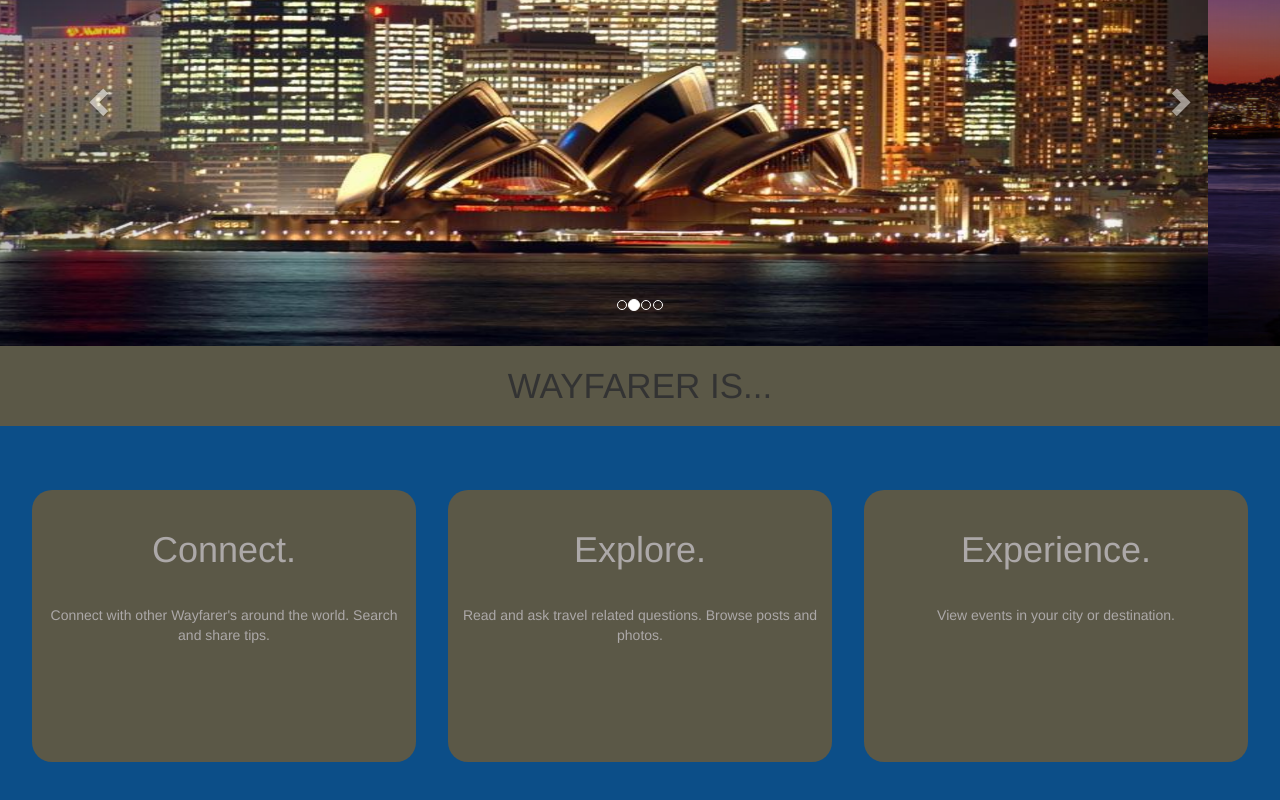
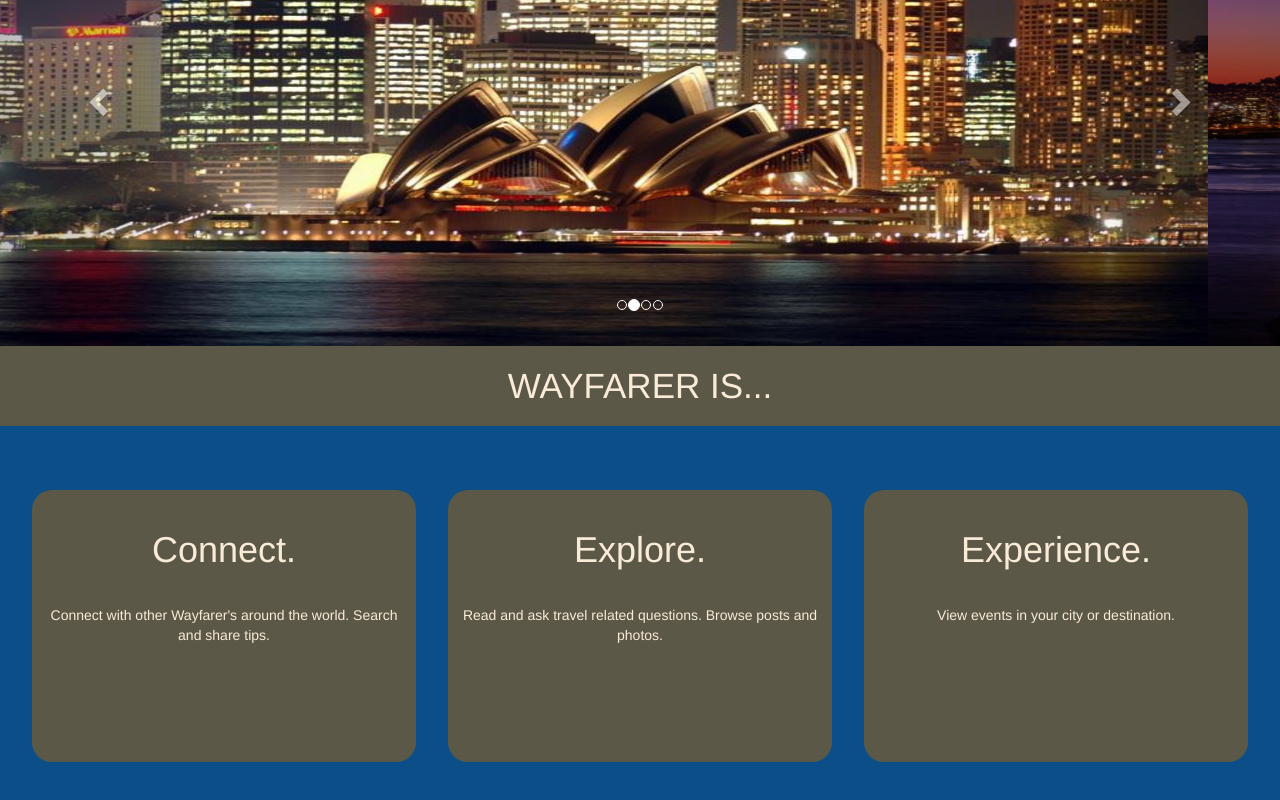
Before and after one commit to sahmed7/Wayfarer, an Angular app: page / in a window 1280 px wide. Shown: the part 206-1006 px from the top of the page. Built offline with nearby package versions, Linux system fonts and the light colour scheme.

Commit message:
updated CSS

```diff
--- a/src/app/cities/cities.component.css
+++ b/src/app/cities/cities.component.css
@@ -17,7 +17,7 @@ h1{
 }
 
 a{
-  color: #3e3939;
+  color: antiquewhite;
   text-decoration: none;
 }
 
@@ -46,6 +46,7 @@ a:hover {
   background-color: #5b5847;
   margin:10px;
   border-radius: 20px;
+  border: 2px solid black;
 
 }
 /*#section2 {padding-top:10px;height:500px;color: #fff; background-color: #673ab7;}*/
--- a/src/app/city/city.component.css
+++ b/src/app/city/city.component.css
@@ -3,6 +3,7 @@
   background-color: grey;
   border-radius: 20px;
   height: 410px;
+  border: 2px solid black;
 }
 .city-component-card img {
   display: block;
@@ -15,11 +16,12 @@
 
 .posts-component-card {
   border-radius: 20px;
-  background-color: red;
+  background-color: grey;
   height: 200px;
   /*width: 800px;*/
   display: flex;
   align-items: center;
+  border: 2px solid black;
 }
 
 .posts-component-card img {
@@ -42,3 +44,18 @@
   width: 600px;
   text-align: left;
 }
+
+a, h1, p {
+  color: antiquewhite;
+}
+
+#indPostTitle {
+  text-decoration: none;
+}
+#indPostTitle:hover {
+  color: #aca8a8;
+}
+
+#postTitle {
+  color: black;
+}
--- a/src/app/city/city.component.html
+++ b/src/app/city/city.component.html
@@ -9,7 +9,7 @@
     </div>
   </div>
   <div class="row">
-    <h1>Posts</h1>
+    <h1 id="postTitle">POSTS</h1>
     <!--    <div *ngFor="let c of cities">-->
     <div *ngFor="let post of city.posts; index as i" class="row posts-component-card">
       <div class="col-sm-3">
@@ -17,7 +17,7 @@
       </div>
       <div class="col-sm-4 post-info" >
 <!--        <h1><a routerLink="/cities/{{post.id}}">{{post.name}}{{post.title}}</a></h1>-->
-        <h1><a routerLink="/cities/{{city.id}}/posts/{{i}}">{{post.title}}</a></h1>
+        <h1><a id="indPostTitle" routerLink="/cities/{{city.id}}/posts/{{i}}">{{post.title}}</a></h1>
         <p>{{post.description}}</p>
       </div>
       <!--      </div>-->
--- a/src/app/wayfarer-info/wayfarer-info.component.css
+++ b/src/app/wayfarer-info/wayfarer-info.component.css
@@ -5,6 +5,7 @@
 
 #header{
   background-color: #5b5847;
+  color: antiquewhite;
   height: 20%;
   display: flex;
   justify-content: center;
@@ -36,17 +37,17 @@
 
 #topic-1{
   text-align: center;
-  color: #aca8a8;
+  color: antiquewhite;
 }
 
 #topic-2{
   text-align: center;
-  color: #aca8a8;
+  color: antiquewhite;
 }
 
 #topic-3{
   text-align: center;
-  color: #aca8a8;
+  color: antiquewhite;
 }
 
 h1{
--- a/src/app/weather/weather.component.css
+++ b/src/app/weather/weather.component.css
@@ -0,0 +1,3 @@
+.weather-block {
+  color: antiquewhite;
+}
--- a/src/app/weather/weather.component.html
+++ b/src/app/weather/weather.component.html
@@ -1,4 +1,4 @@
-<section *ngIf="weather">
+<section *ngIf="weather" class="weather-block">
   <h3>Weather:</h3>
   <p>Current forecast: {{weather.weather[0].description}}.</p>
   <p>There's a high of {{weather.main.temp_max}} degrees and a low of {{weather.main.temp_min}} degrees.</p>
```
